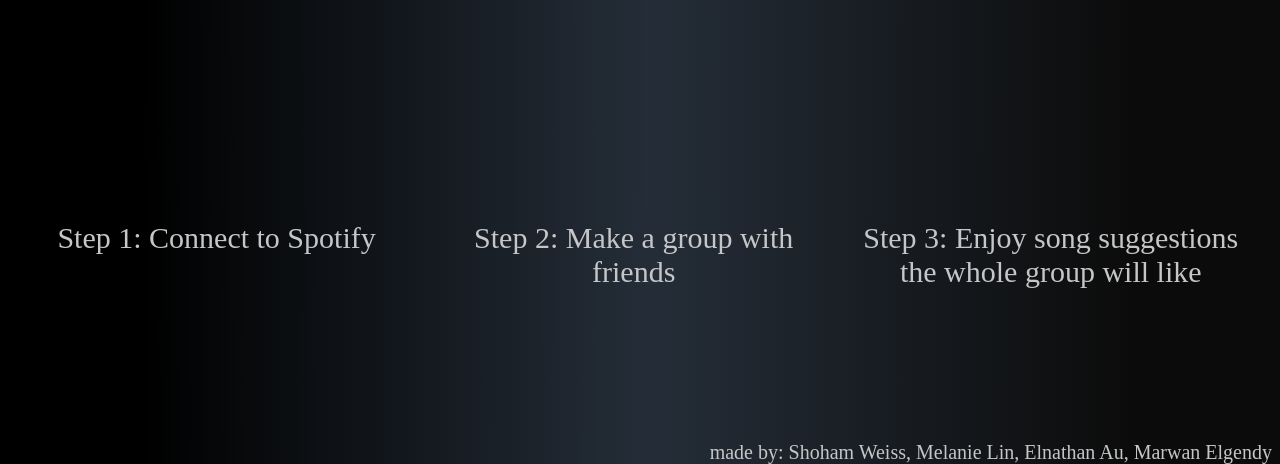
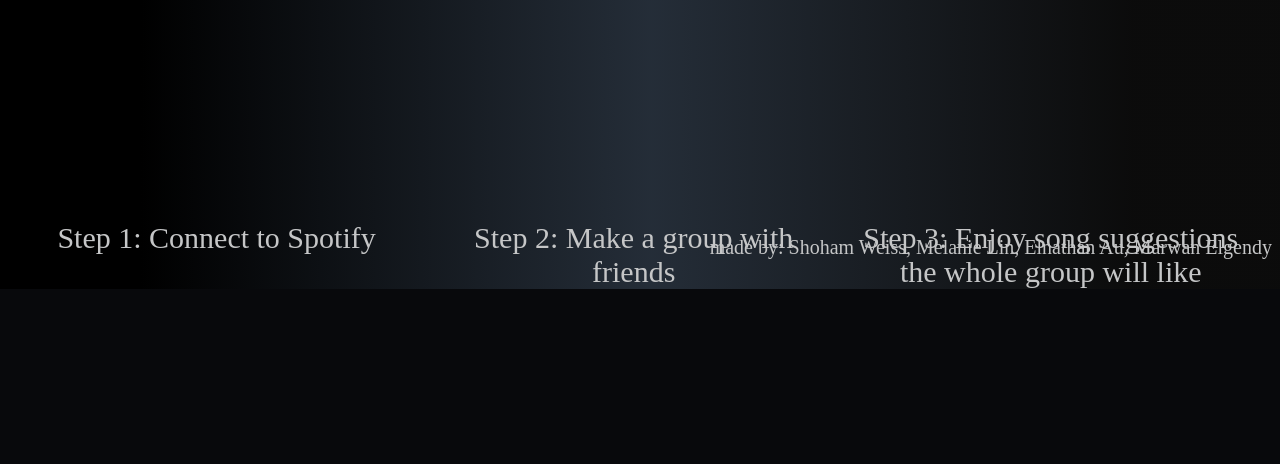
Before and after one commit to elnathanau1/CS411Project, a Django app: page /about_us/ in a window 1280 px wide. Shown: the part 634-1098 px from the top of the page. After the commit the page ends 923 px from the top, so only its background shows below. Run offline with Django 3.2, Linux system fonts and the light colour scheme; parts of the project's set-up code (start-up, migrations or seed data) failed here and were passed over.

Commit message:
changing row height

```diff
--- a/django/spotifyapp_1/static/css/style3.css
+++ b/django/spotifyapp_1/static/css/style3.css
@@ -164,7 +164,7 @@ ul li a:focus{
   color: #66FCF1;
 }
 .row2 {
-  height: 270px;
+  height: 5%;
 }
 
 p2 {
```
